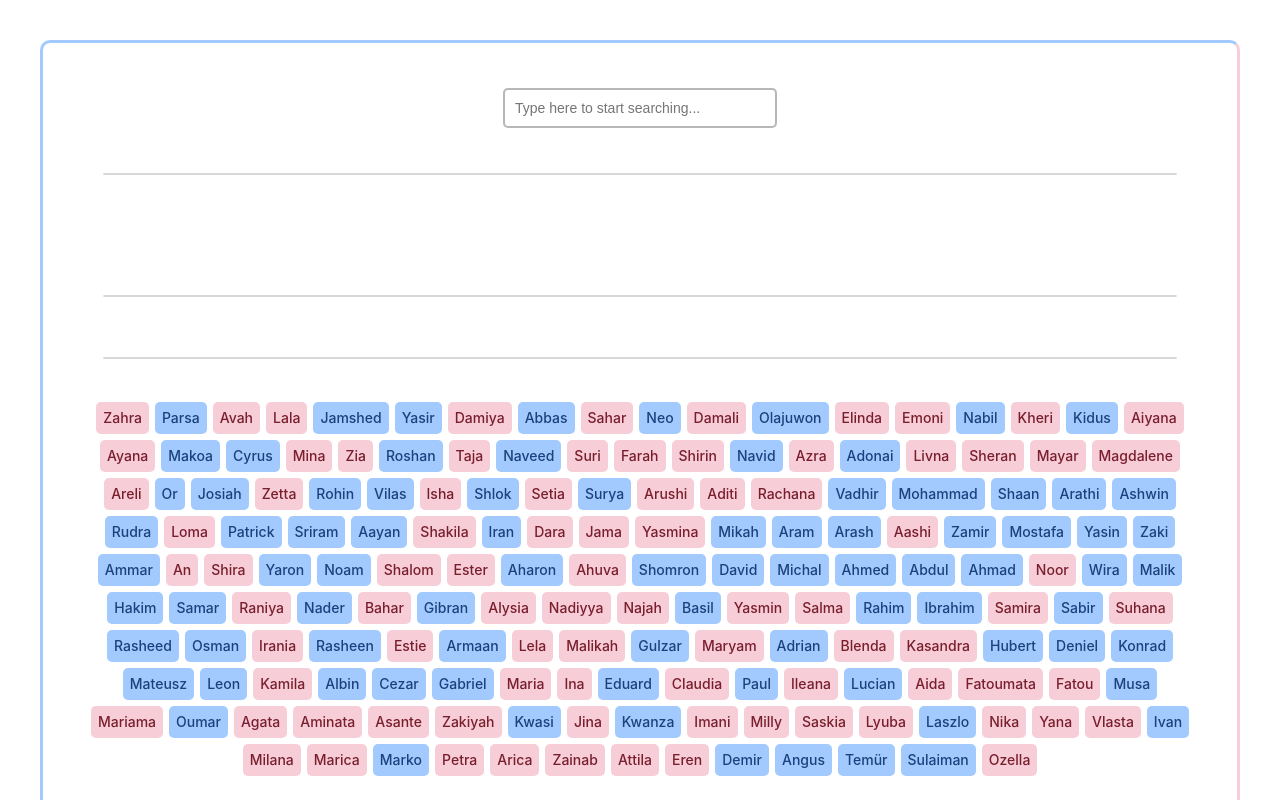
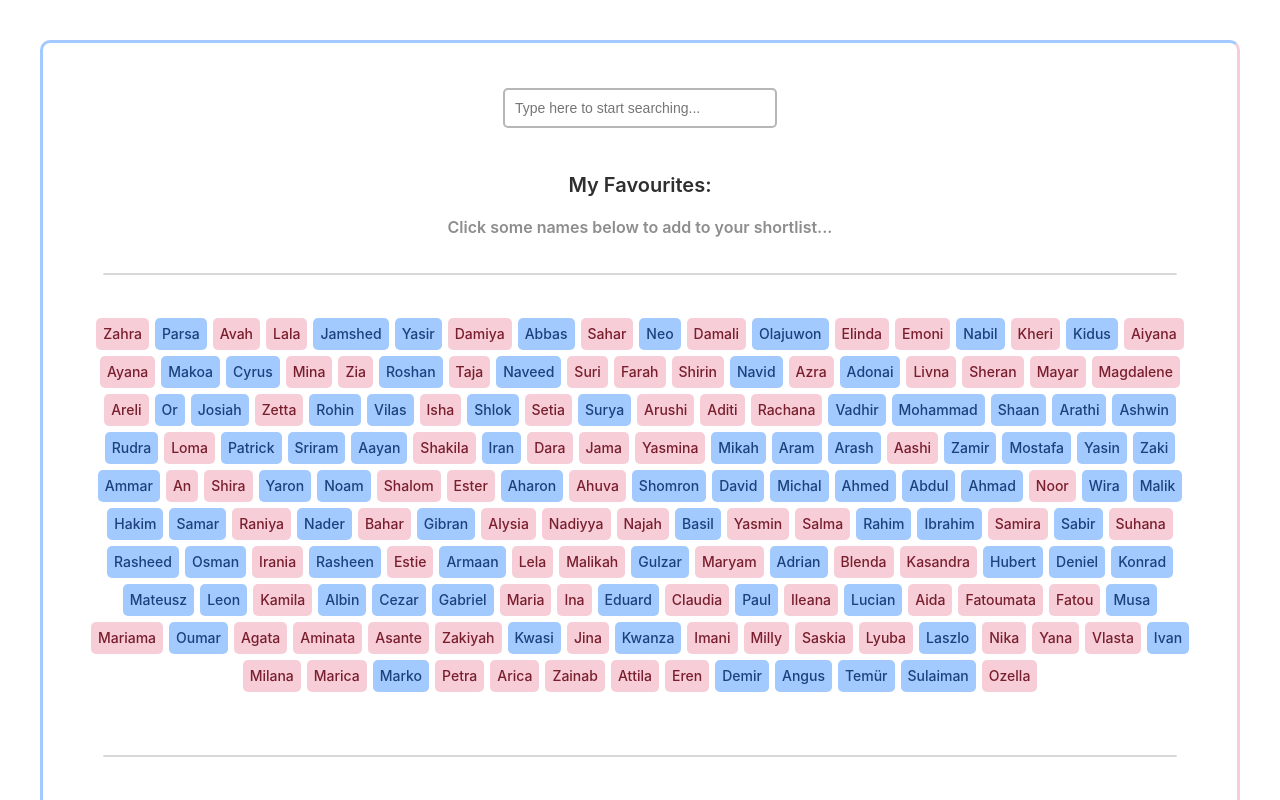
Before and after one commit to Matthew-Man/project-baby-names-week5, a React (Create React App) app: page / in a window 1280 px wide. Shown: the top 800 px of the page. Built offline with nearby package versions, Linux system fonts and the light colour scheme.

Commit message:
added updated list of names based on favourites

```diff
--- a/src/App.css
+++ b/src/App.css
@@ -7,3 +7,15 @@
     margin: 40px;
     border-radius: 10px;
 }
+
+#top-margin {
+    margin: 0px 60px;
+    border: 1px solid #d8d8d8;
+    border-radius: 3px;
+}
+
+#bottom-margin {
+    margin: 20px 60px 60px 60px;
+    border: 1px solid #d8d8d8;
+    border-radius: 3px;
+}
--- a/src/App.tsx
+++ b/src/App.tsx
@@ -14,11 +14,7 @@ function App() {
 
     const handleSearchChange = (e: React.ChangeEvent<HTMLInputElement>) => setSearchBar(e.target.value);
     const handleClickFavourites = (id: number) => addFavourites(findName(id));
-
-
-    // function toggleFavourites(name: string) {
-    //     if (babyNameData.includes(findName(name)))
-    // }
+    const handleRemoveFavourites = (id: number) => removeFavourites(findName(id));
 
 
     function addFavourites(name: IBabyNames | undefined): void {
@@ -32,19 +28,37 @@ function App() {
     }
 
 
+    function removeFavourites(name: IBabyNames | undefined): void {
+        if (name === undefined) {
+            alert("There was an issue removing this name from your favourites, sorry");
+        } else {
+            const newFavourites = [...favourites]
+            const indexLocation = newFavourites.indexOf(name);
+            newFavourites.splice(indexLocation, 1);
+            setFavourites(newFavourites);
+        }
+    }
+
+
     function findName(idNumber: number): IBabyNames | undefined {
-        //look at function .find()
         return babyNameData.find((item) => item.id === idNumber);
     }
 
-    console.log(favourites);
+
+    function sortNonFavData() {
+        if (favourites.length !== 0) {
+            return babyNameData.filter((item) => !favourites.includes(item));
+        } else {
+            return babyNameData
+        }
+    }
 
 
     function resultsToDisplay(searchTerm: string): IBabyNames[] {
         if (searchTerm !== "") {
-            return babyNameData.filter(({name}) => name.toLowerCase().includes(searchTerm.toLowerCase()))
+            return sortNonFavData().filter(({name}) => name.toLowerCase().includes(searchTerm.toLowerCase()))
         } else {
-            return babyNameData
+            return sortNonFavData()
         };
     };
 
@@ -52,8 +66,10 @@ function App() {
     return (
         <div className="outer-container">
             {displaySearchBar(searchBar, handleSearchChange)}
-            <DisplayFavourites listOfFavourites={favourites} removeFavourite={() => console.log("unfavourite")}/>
+            <DisplayFavourites listOfFavourites={favourites} removeFavourite={handleRemoveFavourites}/>
+            <hr id="top-margin"/>
             {displayBabyNames(resultsToDisplay(searchBar), handleClickFavourites)}
+            <hr id="bottom-margin"/>
         </div>
     );
 }
--- a/src/components/baby_name_card.css
+++ b/src/components/baby_name_card.css
@@ -36,15 +36,3 @@
     margin: 0;
     border: none;
 }
-
-#top-margin {
-    margin: 0px 60px;
-    border: 1px solid #d8d8d8;
-    border-radius: 3px;
-}
-
-#bottom-margin {
-    margin: 20px 60px 60px 60px;
-    border: 1px solid #d8d8d8;
-    border-radius: 3px;
-}
--- a/src/components/baby_name_card.tsx
+++ b/src/components/baby_name_card.tsx
@@ -24,12 +24,12 @@ export default function displayBabyNames(allData: IBabyNames[], handleAddFavouri
 
     return (
         <div>
-            <hr id="top-margin"/>
+            {/* <hr id="top-margin"/> */}
             <div className="flex-container">
                 {allData.map((babyName) => createBabyCard(babyName))}
             </div>
-            <br/>
-            <hr id="bottom-margin"/>
+            {/* <br/>
+            <hr id="bottom-margin"/> */}
         </div>
     )
 }
--- a/src/components/favourites.css
+++ b/src/components/favourites.css
@@ -0,0 +1,16 @@
+.favourites-container {
+    text-align: center;
+}
+
+.placeholder {
+    font-size: 16px;
+    font-weight: 600;
+    color: #8d8d8d;
+    padding-bottom: 20px;
+}
+
+#titlefav {
+    font-size: 20px;
+    font-weight: 600;
+    color: #2f2f2f;
+}
--- a/src/components/favourites.tsx
+++ b/src/components/favourites.tsx
@@ -2,12 +2,13 @@ import IBabyNames from "./interface";
 import "./favourites.css"
 import displayBabyNames from "./baby_name_card";
 
-export default function DisplayFavourites(props: {listOfFavourites: IBabyNames[], removeFavourite: () => void}): JSX.Element {
-    console.log(props.listOfFavourites)
+export default function DisplayFavourites(props: {listOfFavourites: IBabyNames[], removeFavourite: (id: number) => void}): JSX.Element {
+    const displayMyFavs = props.listOfFavourites.length === 0 ? (<p className="placeholder">Click some names below to add to your shortlist...</p>) : displayBabyNames(props.listOfFavourites, props.removeFavourite);
 
     return (
-        <div>
-            {displayBabyNames(props.listOfFavourites, props.removeFavourite)}
+        <div className="favourites-container">
+            <p id="titlefav">My Favourites:</p>
+            {displayMyFavs}
         </div>
     )
 }
```
